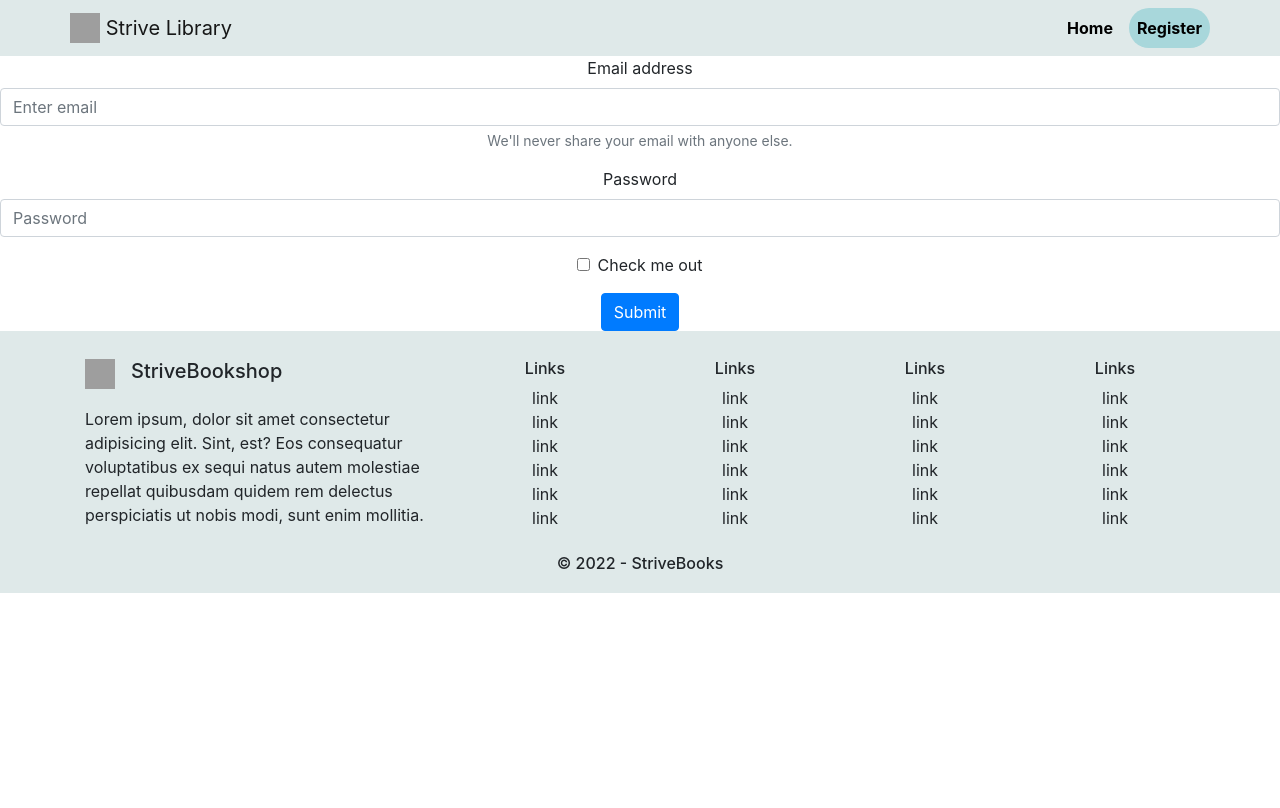
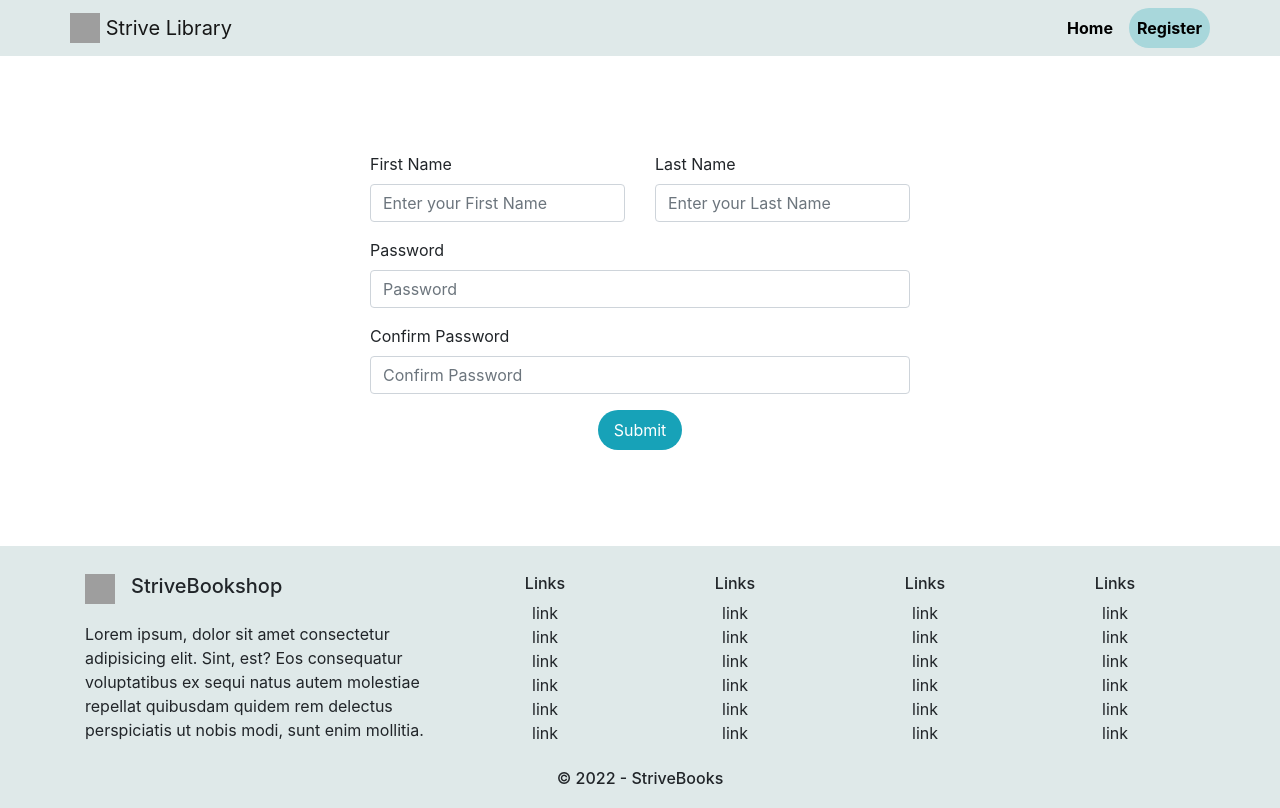
Before and after one commit to RobertaMatera/m4-d3-strive-library, a React (Create React App) app: page /register in a window 1280 px wide. Built offline with nearby package versions, Linux system fonts and the light colour scheme; grey boxes are pictures that could not be loaded.

Commit message:
Form displayed in Registration component

```diff
--- a/src/Components/Registration.jsx
+++ b/src/Components/Registration.jsx
@@ -3,28 +3,69 @@ import { Container, Row, Col, Form, Button } from "react-bootstrap";
 
 const Registration = () => {
   return (
-    <Container fluid>
+    <Container className="my-5">
+      <Row>
+        <Col md={6} className="offset-md-3 my-5">
+          <Form>
             <Row>
               <Col>
-          <Form>
-            <Form.Group controlId="formBasicEmail">
-              <Form.Label>Email address</Form.Label>
-              <Form.Control type="email" placeholder="Enter email" />
-              <Form.Text className="text-muted">
-                We'll never share your email with anyone else.
-              </Form.Text>
+                <Form.Group controlId="formBasicFirstName">
+                  <Form.Label className="d-flex justify-content-start">
+                    First Name
+                  </Form.Label>
+                  <Form.Control
+                    type="text"
+                    placeholder="Enter your First Name"
+                  />
                 </Form.Group>
+              </Col>
+              <Col>
+                <Form.Group controlId="formBasicLastName">
+                  <Form.Label className="d-flex justify-content-start">
+                    Last Name
+                  </Form.Label>
+                  <Form.Control
+                    type="text"
+                    placeholder="Enter your Last Name"
+                  />
+                </Form.Group>
+              </Col>
+            </Row>
 
+            <Row>
+              <Col>
                 <Form.Group controlId="formBasicPassword">
-              <Form.Label>Password</Form.Label>
+                  <Form.Label className="d-flex justify-content-start">
+                    Password
+                  </Form.Label>
                   <Form.Control type="password" placeholder="Password" />
                 </Form.Group>
-            <Form.Group controlId="formBasicCheckbox">
-              <Form.Check type="checkbox" label="Check me out" />
+              </Col>
+            </Row>
+            <Row>
+              <Col>
+                <Form.Group controlId="formConfirmPassword">
+                  <Form.Label className="d-flex justify-content-start">
+                    Confirm Password
+                  </Form.Label>
+                  <Form.Control
+                    type="confirm password"
+                    placeholder="Confirm Password"
+                  />
                 </Form.Group>
-            <Button variant="primary" type="submit">
+              </Col>
+            </Row>
+            <Row>
+              <Col>
+                <Button
+                  variant="primary"
+                  type="submit"
+                  className="py-2 px-3 bg-welcome bg-btn"
+                >
                   Submit
                 </Button>
+              </Col>
+            </Row>
           </Form>
         </Col>
       </Row>
```
Lines whose indentation alone changed are shown as unchanged.
